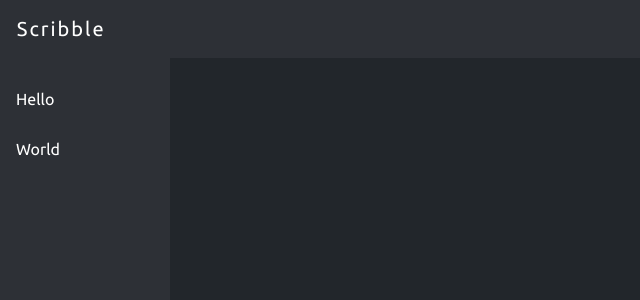
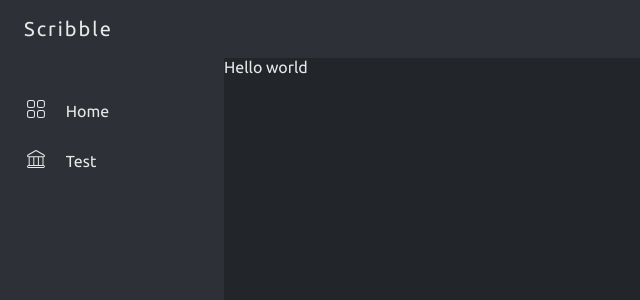
Before and after one commit to ArchitGhevariya007/scribble, a React (Create React App) app: page / in a window 1280 px wide. Shown: the top 300 px of the page, without its empty margins (0-640 px from the left). Built offline with nearby package versions, Linux system fonts and the light colour scheme.

Commit message:
sidebar and navbar completed

```diff
--- a/package.json
+++ b/package.json
@@ -12,6 +12,7 @@
     "@testing-library/user-event": "^13.5.0",
     "react": "^18.2.0",
     "react-dom": "^18.2.0",
+    "react-icons": "^4.8.0",
     "react-scripts": "5.0.1",
     "web-vitals": "^2.1.4"
   },
--- a/src/App.js
+++ b/src/App.js
@@ -1,12 +1,14 @@
-import './App.css';
-import Sidebar from './components/Sidebar';
-import Navbar from './components/Navbar';
+import "./App.css";
+import Sidebar from "./components/Sidebar";
+import Navbar from "./components/Navbar";
 
 function App() {
   return (
     <>
+
       <Navbar></Navbar>
       <Sidebar></Sidebar>
+      <div style={{width:"80%",marginLeft:"210px"}}>Hello world</div>
     </>
   );
 }
--- a/src/components/Navbar.js
+++ b/src/components/Navbar.js
@@ -8,8 +8,8 @@ export default function Navbar() {
     const style={
         Navbar:{
             backgroundColor: "#2d3036",
-            color:"white",
             padding:"2.1vh",
+            pl:3
 
         },
         LogoText:{
--- a/src/components/Sidebar.js
+++ b/src/components/Sidebar.js
@@ -1,22 +1,41 @@
 import React from "react";
-import { Box, Stack } from "@mui/material";
+import { Box, Stack, Grid } from "@mui/material";
+import { CiGrid41, CiBank } from "react-icons/ci";
+
 export default function Sidebar() {
-  const style={
-    SideBarBody:{
+  const style = {
+    SideBarBody: {
       backgroundColor: "#2d3036",
-      width:"12%",
-      color:"white",
-      pt:2,
-      pl:2,
-      height:"100vh"
-    }
-  }
+      width: "200px",
+      pt: 3.5,
+      pl: 3,
+      height: "100vh",
+      // position:"fixed",
+      float:"left",
+      overflow: "auto"
+    },
+  };
+
+  //sidebar icons & names
+  const iconlist = [
+    { icon: CiGrid41, name: "Home" },
+    { icon: CiBank, name: "Test" },
+  ];
+
   return (
     <>
       <Box sx={style.SideBarBody}>
         <Stack>
-      <p>Hello</p>
-      <p>World</p>
+          {iconlist.map((data, index) => (
+            <Grid container direction="row" alignItems="center" key={index}>
+              <Grid item xs={2.5}>
+                <data.icon size="1.5em" />
+              </Grid>
+              <Grid item xs={9}>
+                <p>{data.name}</p>
+              </Grid>
+            </Grid>
+          ))}
         </Stack>
       </Box>
     </>
--- a/src/index.css
+++ b/src/index.css
@@ -8,4 +8,5 @@ body {
   -webkit-font-smoothing: antialiased;
   -moz-osx-font-smoothing: grayscale;
   background-color: #22262b;
+  color:rgb(232, 232, 232);
 }
```
Also changed, not shown: 1 other file (tests, documents, lock files or other folders). Lines whose indentation alone changed are shown as unchanged.
